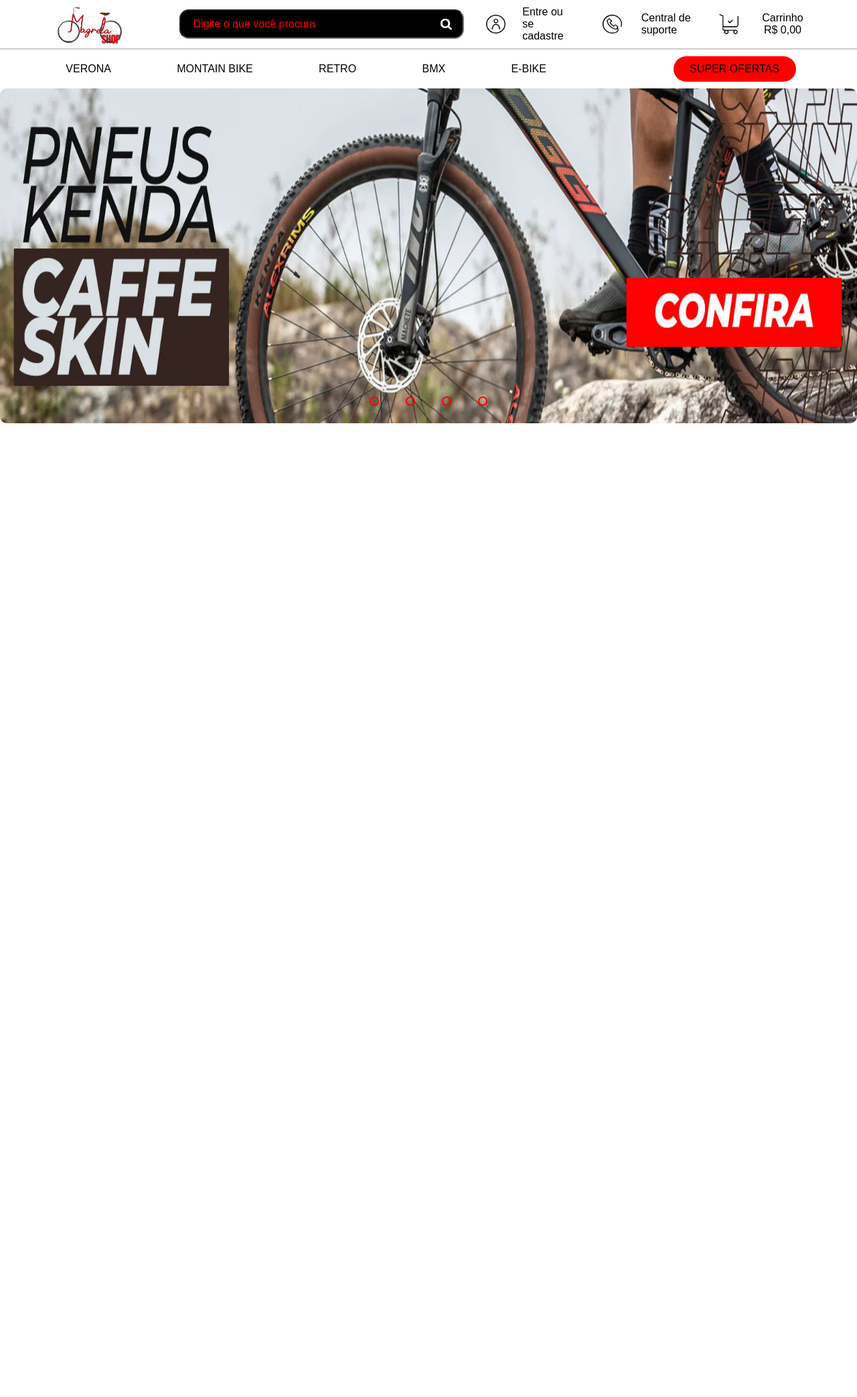
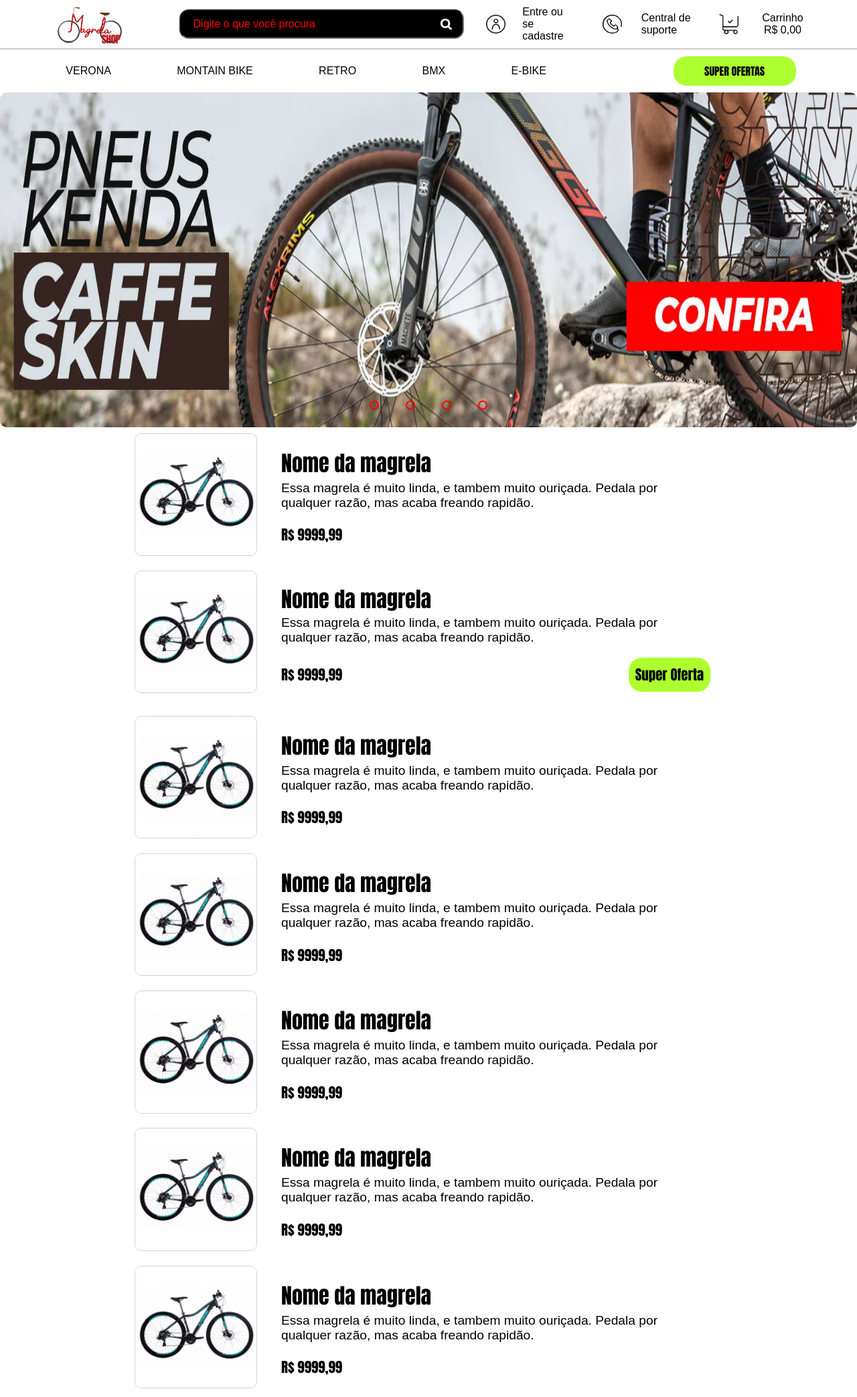
Before and after one commit to blopah/magrelashop, a PHP site: page / in a window 1280 px wide. Shown: the whole page at 67% size. Before the commit the page ends 632 px from the top, so only its background shows below. Run offline with PHP 8.4, Linux system fonts and the light colour scheme.

Commit message:
catalogo_da_home_done

```diff
--- a/index.html
+++ b/index.html
@@ -128,12 +128,120 @@
                 </div>
             </div>
         </section>
+        <section class="catalogo">
+            <div class="produto">
+                <a href="#">
+                    <div class="imagem_catalogo">
+                        <img src="img\catalogo\bike1.jpg" alt="">
+                    </div>
+                    <div class="info_catalogo">
+                        <div class="titulo_catalogo">Nome da magrela</div>
+                        <div class="descricao_catalogo">Essa magrela é muito linda, e tambem muito ouriçada. Pedala por
+                            qualquer razão, mas acaba freando rapidão.</div>
+                        <div class="preco_catalogo">
+                            <div class="valor_catalogo">R$ 9999,99</div>
+                        </div>
+                    </div>
+                </a>
+            </div>
+            <div class="produto">
+                <a href="#">
+                    <div class="imagem_catalogo">
+                        <img src="img\catalogo\bike1.jpg" alt="">
+                    </div>
+                    <div class="info_catalogo">
+                        <div class="titulo_catalogo">Nome da magrela</div>
+                        <div class="descricao_catalogo">Essa magrela é muito linda, e tambem muito ouriçada. Pedala por
+                            qualquer razão, mas acaba freando rapidão.</div>
+                        <div class="preco_catalogo">
+                            <div class="valor_catalogo">R$ 9999,99</div>
+                            <div class="super_oferta">Super Oferta</div>
+                        </div>
+                    </div>
+                </a>
+            </div>
+            <div class="produto">
+                <a href="#">
+                    <div class="imagem_catalogo">
+                        <img src="img\catalogo\bike1.jpg" alt="">
+                    </div>
+                    <div class="info_catalogo">
+                        <div class="titulo_catalogo">Nome da magrela</div>
+                        <div class="descricao_catalogo">Essa magrela é muito linda, e tambem muito ouriçada. Pedala por
+                            qualquer razão, mas acaba freando rapidão.</div>
+                        <div class="preco_catalogo">
+                            <div class="valor_catalogo">R$ 9999,99</div>
+                        </div>
+                    </div>
+                </a>
+            </div>
+            <div class="produto">
+                <a href="#">
+                    <div class="imagem_catalogo">
+                        <img src="img\catalogo\bike1.jpg" alt="">
+                    </div>
+                    <div class="info_catalogo">
+                        <div class="titulo_catalogo">Nome da magrela</div>
+                        <div class="descricao_catalogo">Essa magrela é muito linda, e tambem muito ouriçada. Pedala por
+                            qualquer razão, mas acaba freando rapidão.</div>
+                        <div class="preco_catalogo">
+                            <div class="valor_catalogo">R$ 9999,99</div>
+                        </div>
+                    </div>
+                </a>
+            </div>
+            <div class="produto">
+                <a href="#">
+                    <div class="imagem_catalogo">
+                        <img src="img\catalogo\bike1.jpg" alt="">
+                    </div>
+                    <div class="info_catalogo">
+                        <div class="titulo_catalogo">Nome da magrela</div>
+                        <div class="descricao_catalogo">Essa magrela é muito linda, e tambem muito ouriçada. Pedala por
+                            qualquer razão, mas acaba freando rapidão.</div>
+                        <div class="preco_catalogo">
+                            <div class="valor_catalogo">R$ 9999,99</div>
+                        </div>
+                    </div>
+                </a>
+            </div>
+            <div class="produto">
+                <a href="#">
+                    <div class="imagem_catalogo">
+                        <img src="img\catalogo\bike1.jpg" alt="">
+                    </div>
+                    <div class="info_catalogo">
+                        <div class="titulo_catalogo">Nome da magrela</div>
+                        <div class="descricao_catalogo">Essa magrela é muito linda, e tambem muito ouriçada. Pedala por
+                            qualquer razão, mas acaba freando rapidão.</div>
+                        <div class="preco_catalogo">
+                            <div class="valor_catalogo">R$ 9999,99</div>
+                        </div>
+                    </div>
+                </a>
+            </div>
+            <div class="produto">
+                <a href="#">
+                    <div class="imagem_catalogo">
+                        <img src="img\catalogo\bike1.jpg" alt="">
+                    </div>
+                    <div class="info_catalogo">
+                        <div class="titulo_catalogo">Nome da magrela</div>
+                        <div class="descricao_catalogo">Essa magrela é muito linda, e tambem muito ouriçada. Pedala por
+                            qualquer razão, mas acaba freando rapidão.</div>
+                        <div class="preco_catalogo">
+                            <div class="valor_catalogo">R$ 9999,99</div>
+                        </div>
+                    </div>
+                </a>
+            </div>
+        </section>
         <script type="text/javascript">
             var counter = 1;
-        setInterval(function() {
+            setInterval(function () {
                 document.getElementById("radio" + counter).checked = true;
                 counter++;
-            if(counter > 4){
+                if (counter > 4) {
                     counter = 1;
                 }
             }, 5000)
--- a/style.css
+++ b/style.css
@@ -151,10 +151,16 @@
 }
 
 .item_promo {
-    background-color: red;
-    border-radius: 50px;
-    padding: 10px 0;
+    background-color: greenyellow;
+    border-radius: 20px;
+    padding: 10px;
     width: 50%;
+    font-size: 1em;
+}
+
+.item_promo a {
+    font-family: Impact, Haettenschweiler, 'Arial Narrow Bold', sans-serif;
+
 }
 
 li {
@@ -268,3 +274,76 @@
 #radio4:checked ~ .navigation-auto .auto-btn4{
     background-color: red;
 }
+
+.catalogo {
+    /* background-color: aqua; */
+    width: 70vw;
+    margin: 0 auto;
+    display: flex;
+    flex-direction: column;
+}
+
+.produto {
+    /* background-color: bisque; */
+    display: flex;
+    align-items: center;
+}
+
+.imagem_catalogo {
+    /* background-color: gold; */
+    flex: 2;
+    padding: 1%;
+}
+
+.imagem_catalogo img {
+    width: 100%;
+    border-radius: 10px;
+    border: 1px solid rgb(212, 212, 212);
+}
+
+.info_catalogo {
+    /* background-color: purple; */
+    flex: 7;
+    display: flex;
+    flex-direction: column;
+    justify-content: space-evenly;
+    padding: 3%;
+}
+
+.titulo_catalogo {
+    font-family: Impact, Haettenschweiler, 'Arial Narrow Bold', sans-serif;
+    /* background-color: lawngreen; */
+    font-size: 2em;
+
+}
+
+.descricao_catalogo {
+    /* background-color: khaki; */
+    font-size: 1.2em;
+
+}
+
+.preco_catalogo {
+    font-family: Impact, Haettenschweiler, 'Arial Narrow Bold', sans-serif;
+    /* background-color: hotpink; */
+    font-size: 1.3em;
+    display: flex;
+    justify-content: space-between;
+    padding-top: 3%;
+
+}
+
+.valor_catalogo {
+    font-family: inherit;
+    align-self: center;
+}
+
+.super_oferta {
+    font-family: inherit;
+    background-color: greenyellow;
+    border-radius: 20px;
+    padding: 10px;
+    width: 50%;
+    font-size: 1em;
+    width: fit-content;
+}
```
Also changed, not shown: img/catalogo/bike1.jpg (added). Lines whose indentation alone changed are shown as unchanged.
